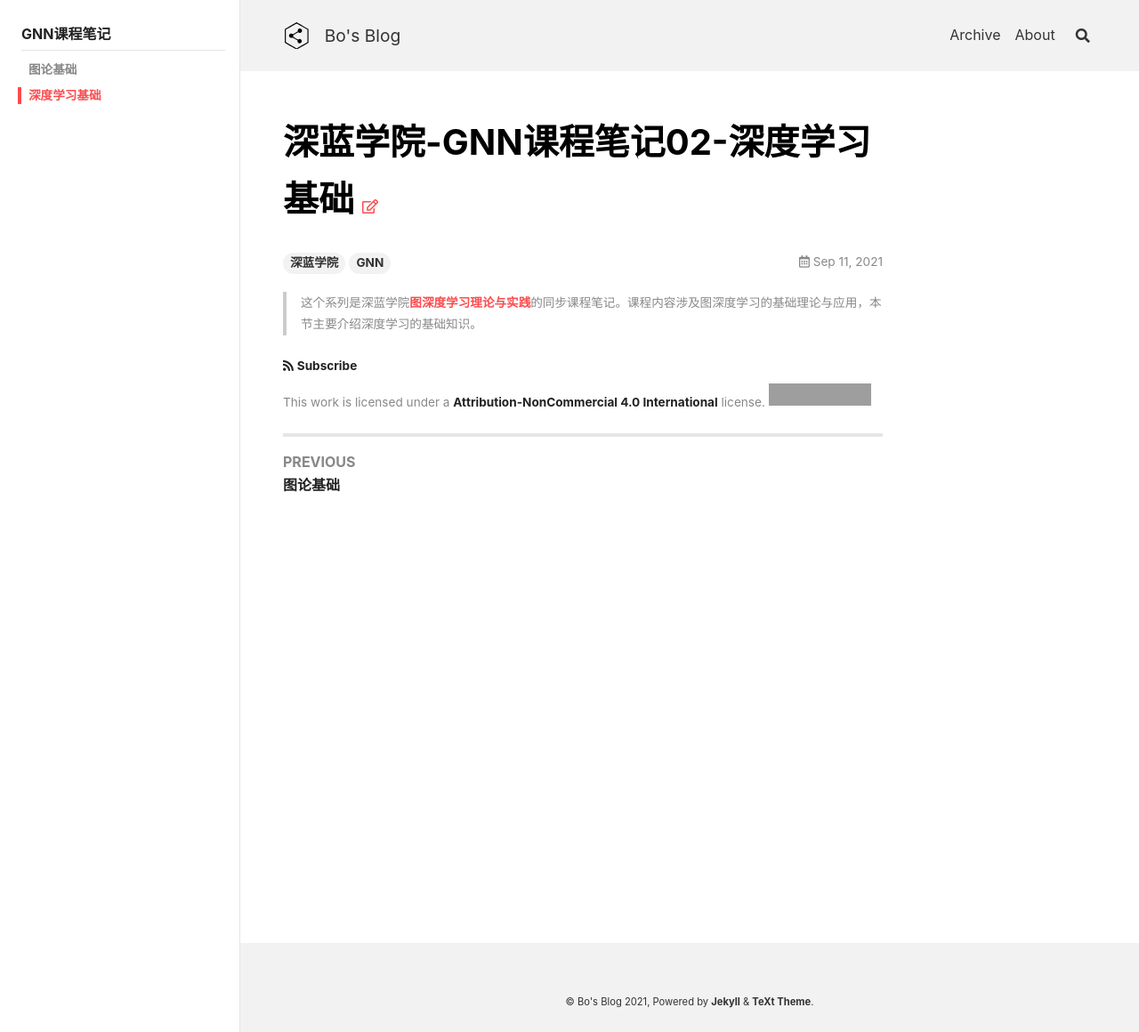
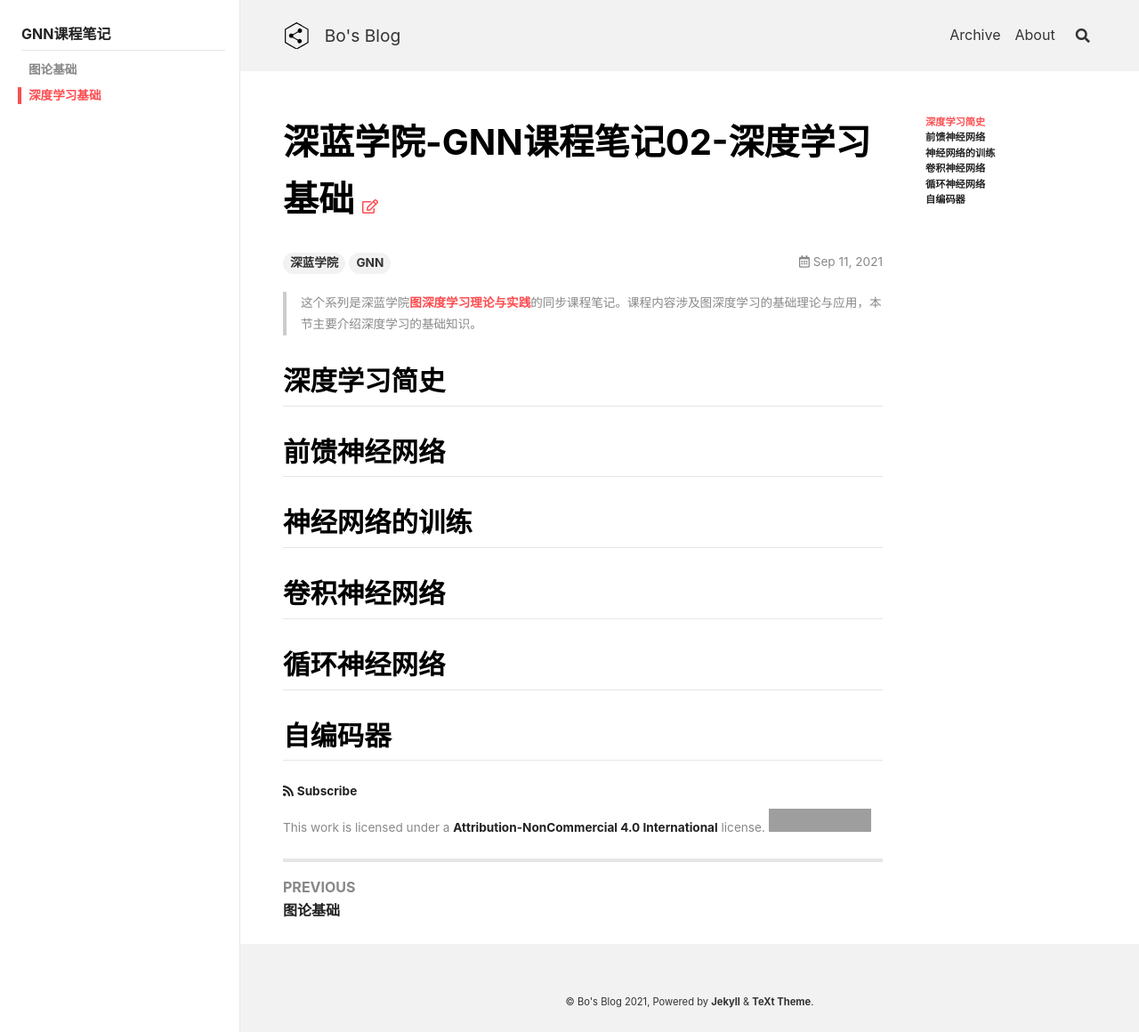
Before and after one commit to peng00bo00/peng00bo00_previous_blog, a Jekyll site: the page built from _posts/2021-09-11-GNN-NOTES-02.md, in a window 1280 px wide. Shown: the whole page at 89% size. Built offline with Jekyll 4.4.1, drawn with Linux system fonts in a browser that asks for light colours; nearby versions of some CDN libraries; grey boxes are pictures that could not be loaded.

Commit message:
Update 2021-09-11-GNN-NOTES-02.md

```diff
--- a/_posts/2021-09-11-GNN-NOTES-02.md
+++ b/_posts/2021-09-11-GNN-NOTES-02.md
@@ -11,3 +11,15 @@ sidebar:
 
 > 这个系列是深蓝学院[图深度学习理论与实践](https://www.shenlanxueyuan.com/my/course/376)的同步课程笔记。课程内容涉及图深度学习的基础理论与应用，本节主要介绍深度学习的基础知识。
 <!--more-->
+
+## 深度学习简史
+
+## 前馈神经网络
+
+## 神经网络的训练
+
+## 卷积神经网络
+
+## 循环神经网络
+
+## 自编码器
```
